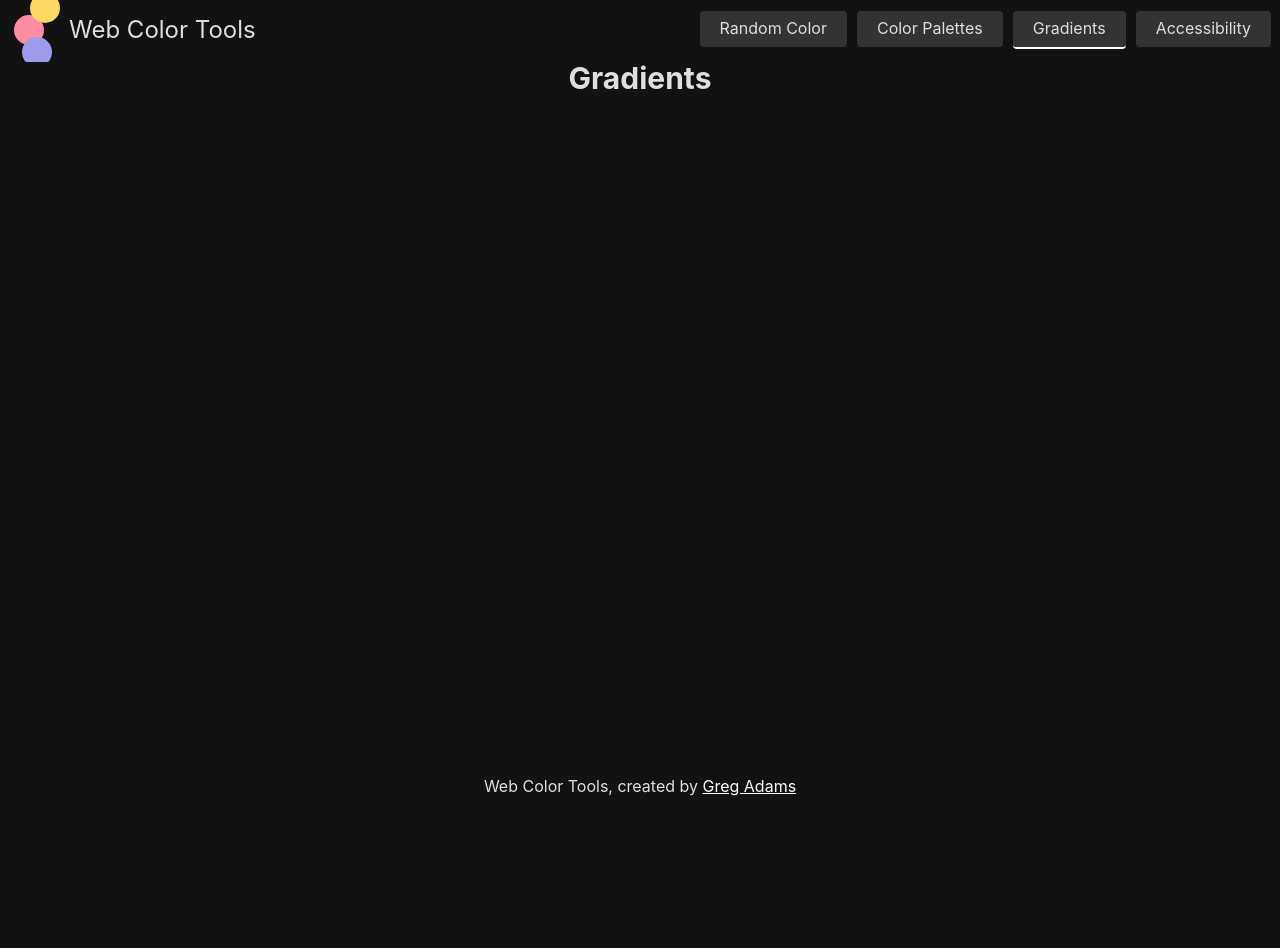
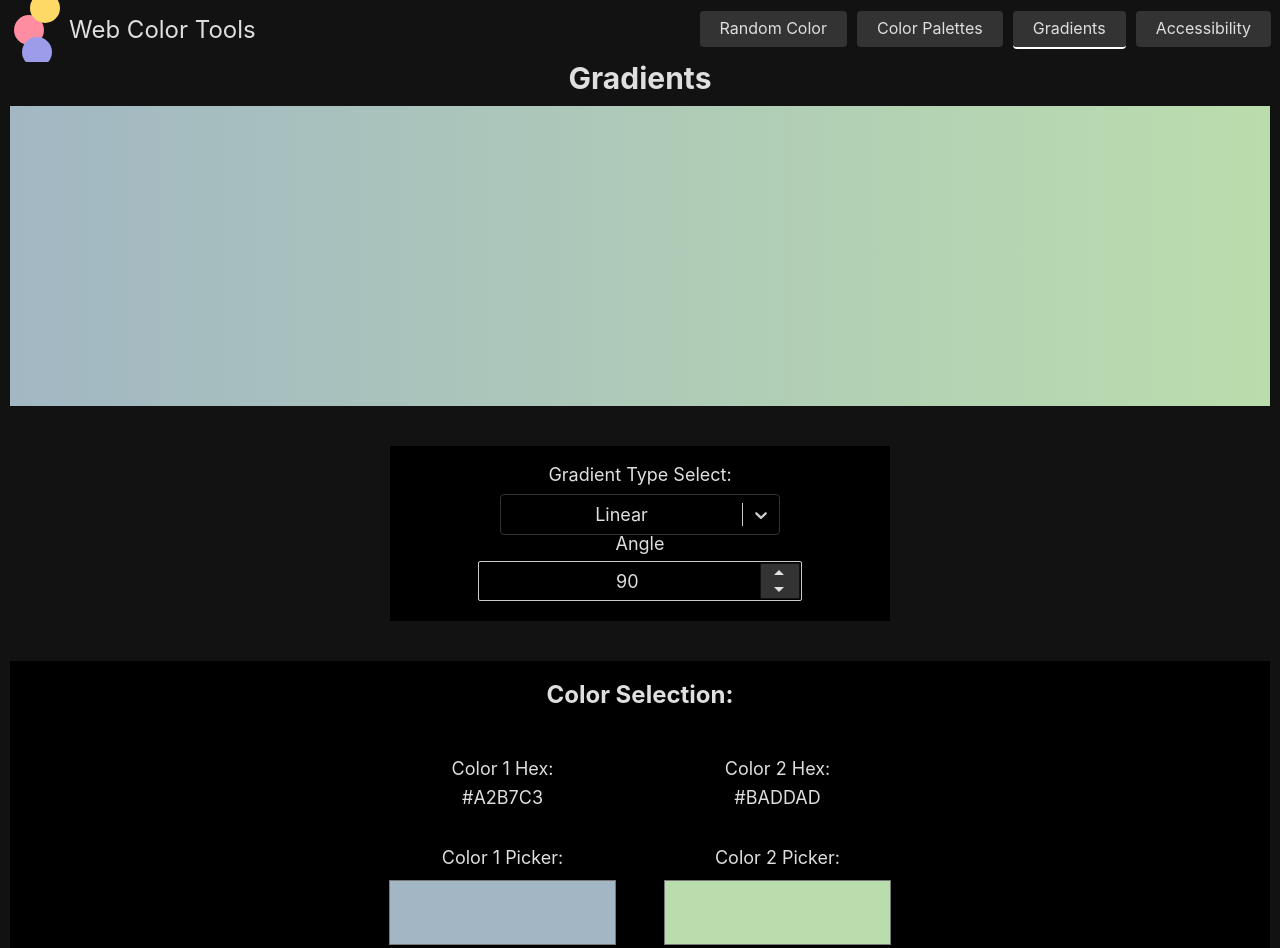
Before and after one commit to goadams/web-color-2, a React (Vite) app: page /gradients in a window 1280 px wide. Shown: the top 948 px of the page. Before the commit the page ends 800 px from the top, so only its background shows below. Built offline with nearby package versions, Linux system fonts and the light colour scheme.

Commit message:
Create barebones linear gradient creator

```diff
--- /dev/null
+++ b/src/pages/Gradients.css
@@ -0,0 +1,14 @@
+.gradient-colors-wrapper {
+    display: flex;
+    flex-wrap: wrap;
+    align-items: center;
+    justify-content: center;
+}
+.gradient-colors-wrapper > * {
+    margin: 0 2rem;
+}
+
+.gradient-angle-wrapper {
+    display: flex;
+    flex-direction: column;
+}
--- a/src/pages/Gradients.jsx
+++ b/src/pages/Gradients.jsx
@@ -1,11 +1,120 @@
 import React from "react";
 import Layout from "../components/Layout.jsx";
+import ElevatedSection from "../components/ElevatedSection.jsx";
+import OptionSelect from "../components/OptionSelect.jsx";
+import ColorChoice from "../components/ColorChoice.jsx";
+import { selectCustomStyles } from "../utils/selectCustomStyles.js";
+import "./Gradients.css";
+import NumberInput from "../components/NumberInput.jsx";
 
 const Gradients = () => {
+    const [colors, setColors] = React.useState(["#A2B7C3", "#BADDAD"]);
+    const [positions, setPositions] = React.useState([0, 100]);
+    const [angle, setAngle] = React.useState(90);
+    const [gradient, setGradient] = React.useState({ value: "linear", label: "Linear"});
+    const [gradientCode, setGradientCode] = React.useState(`linear-gradient(${angle}deg, ${colors[0]} ${positions[0]}%, ${colors[1]} ${positions[1]}%)`);
+
+    const typeOptions = [
+        { value: "linear", label: "Linear" },
+        { value: "radial", label: "Radial" },
+        { value: "conic", label: "Conic" }
+    ];
+
+    React.useEffect(() => {
+        let code = '';
+        if (gradient.value === "linear") {
+            code = `linear-gradient(${angle}deg, ${colors[0]} ${positions[0]}%, ${colors[1]} ${positions[1]}%)`;
+        } else if (gradient.value === "radial") {
+            code = `radial-gradient(circle, ${colors[0]} ${positions[0]}%, ${colors[1]} ${positions[1]}%)`;
+        } else if (gradient.value === "conic") {
+            code = `conic-gradient(from ${angle}deg, ${colors[0]} ${positions[0]}%, ${colors[1]} ${positions[1]}%)`;
+        }
+        setGradientCode(code);
+    }, [gradient, angle, colors, positions]);
+
+    const handleChangeHex = (index, e) => {
+        const filtered = e.target.value.replace(/[^0-9a-fA-F]/g, '');
+        const hex = `#${filtered.toUpperCase()}`;
+        setColors(
+            colors.map((c, i) => i === index ? hex : c)
+        );
+    };
+
+    const handleChangeColorInput = (index, e) => {
+        const newColor = e.target.value.toUpperCase();
+        setColors(
+            colors.map((c, i) => i === index ? newColor : c)
+        );
+    };
+
+    const handleChangeGradient = (selected) => {
+        setGradient(selected);
+    };
+
     return (
         <>
             <Layout>
                 <h1>Gradients</h1>
+
+                <div style={{ background: gradientCode, width: "100%", height: "30rem" }}>
+
+                </div>
+                <div className="gradients-container">
+                    <ElevatedSection
+                        maxWidth={"50rem"}
+                        minWidth={"30rem"}
+                    >
+                        <OptionSelect
+                            name="Gradient Type"
+                            value={gradient}
+                            styles={selectCustomStyles}
+                            options={typeOptions}
+                            onChange={handleChangeGradient}
+                        >
+                            <div className="gradient-angle-wrapper">
+                                <label htmlFor="gradient-angle-input">Angle</label>
+                                <NumberInput
+                                    id="gradient-angle-input"
+                                    min={0}
+                                    max={360}
+                                    step={2}
+                                    value={angle}
+                                    onChange={val => setAngle(val ?? 0)}
+                                >
+                                </NumberInput>
+                            </div>
+                        </OptionSelect>
+                    </ElevatedSection>
+                    <ElevatedSection>
+                        <h2>Color Selection:</h2>
+                        <div className="gradient-colors-wrapper">
+                            <ColorChoice
+                                name="Color 1"
+                                color={colors[0]}
+                                handleChangeHex={(e) => handleChangeHex(0, e)}
+                                handleChangeColorInput={(e) => handleChangeColorInput(0, e)}
+                                position={positions[0]}
+                                handleChangePosition={val => {
+                                    const newVal = val ?? 0;
+                                    setPositions(positions.map((p, i) => i === 0 ? newVal : p));
+                                }}
+                            >
+                            </ColorChoice>
+                            <ColorChoice
+                                name="Color 2"
+                                color={colors[1]}
+                                handleChangeHex={(e) => handleChangeHex(1, e)}
+                                handleChangeColorInput={(e) => handleChangeColorInput(1, e)}
+                                position={positions[1]}
+                                handleChangePosition={val => {
+                                    const newVal = val ?? 0;
+                                    setPositions(positions.map((p, i) => i === 1 ? newVal : p));
+                                }}
+                            >
+                            </ColorChoice>
+                        </div>
+                    </ElevatedSection>
+                </div>
             </Layout>
         </>
     );
```
